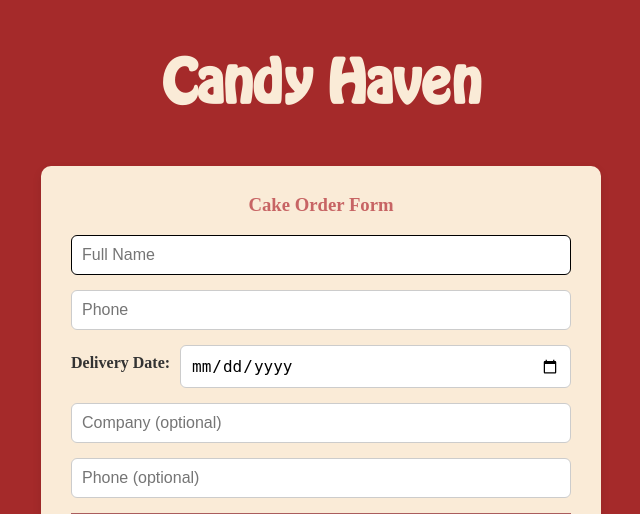
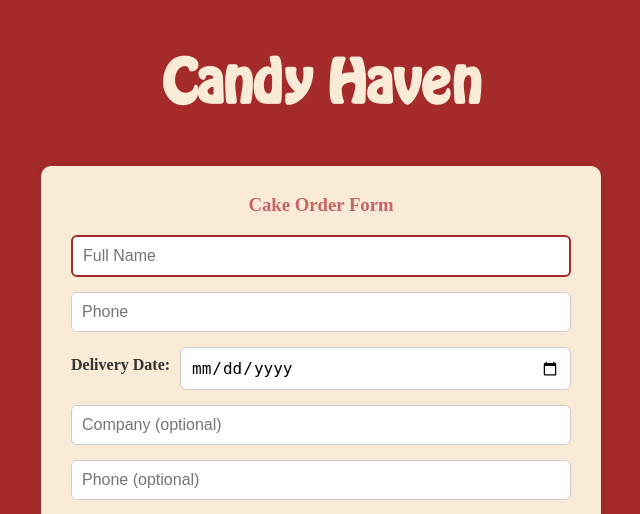
Before and after one commit to dinred27/candyhaven, a Flask app: page / in a window 1280 px wide, with the restyled element focused. Shown: the top 514 px of the page, without its empty margins (319-959 px from the left). Run offline with Flask 3, Linux system fonts and the light colour scheme.

Commit message:
focus color change

```diff
--- a/static/style.css
+++ b/static/style.css
@@ -131,7 +131,7 @@ select {
 
 input:focus {
   outline: firebrick;
-  border: 1px solid black;
+  border: 2px solid brown;
   box-shadow: none; /* Optional, to remove any glow */
 }
 /*
```
